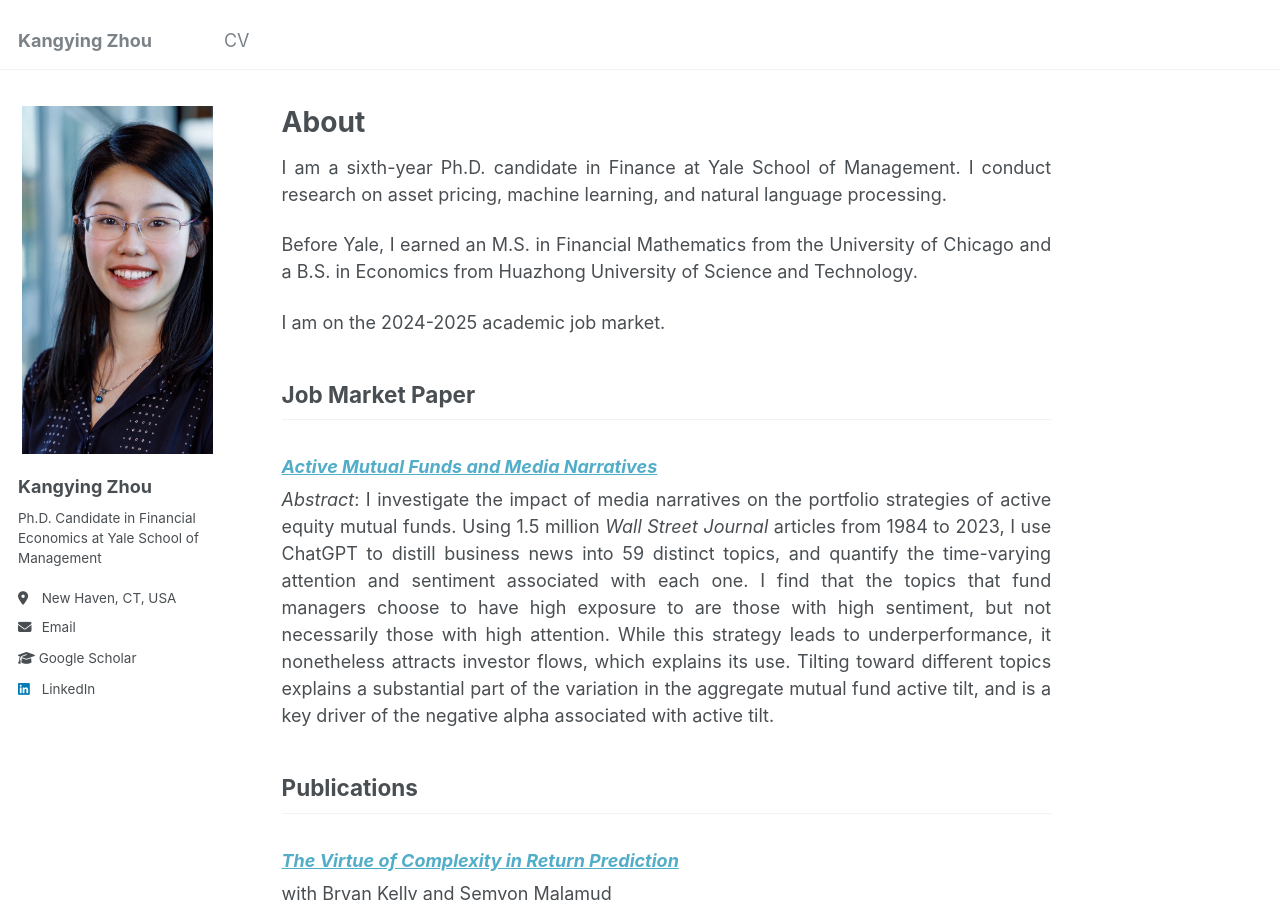
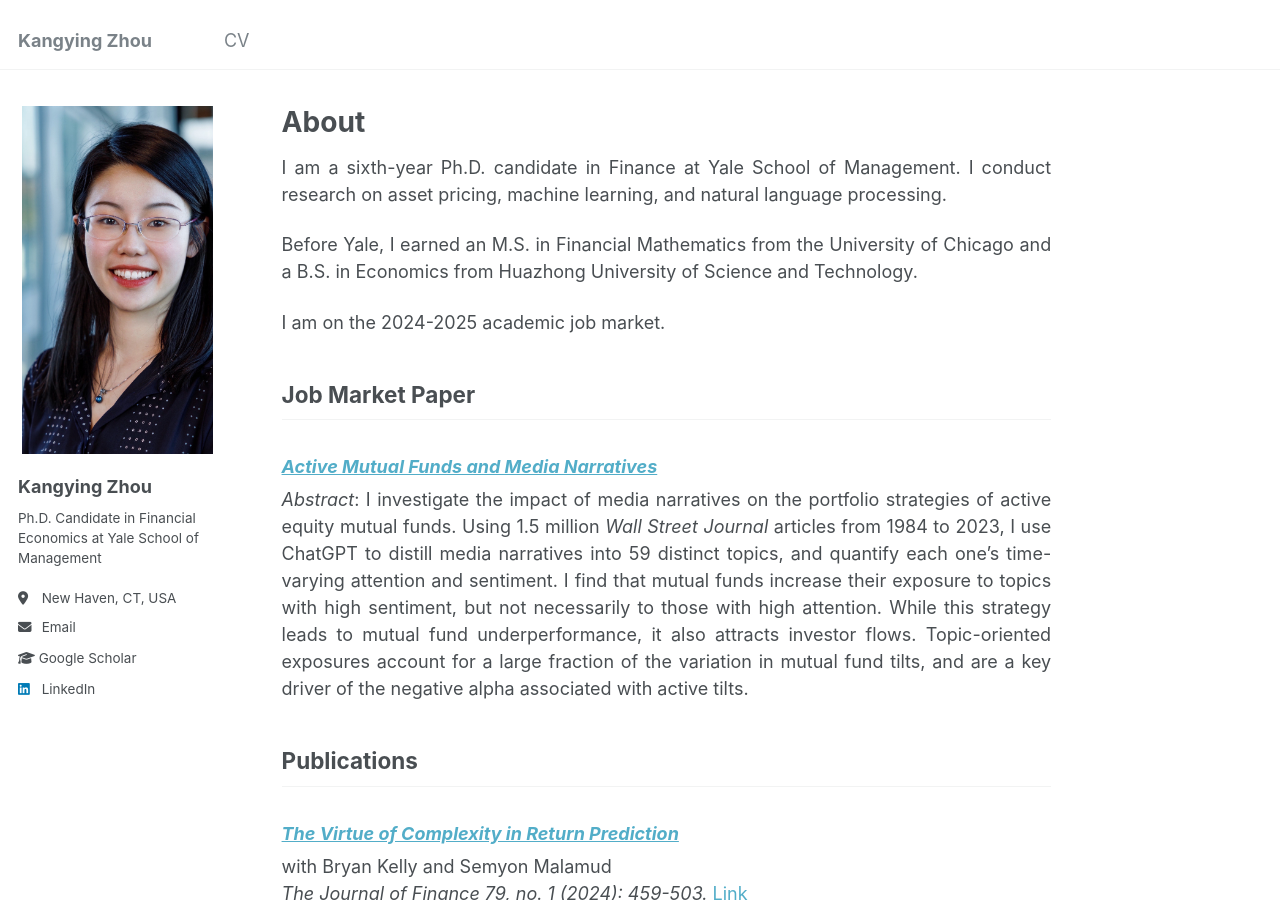
Before and after one commit to rosieli5/rosieli5.github.io, a Jekyll site: the page built from _pages/about.md, in a window 1280 px wide and 900 px high. Built offline with Jekyll 4.4.1, drawn with Linux system fonts in a browser that asks for light colours.

Commit message:
Update about.md

```diff
--- a/_pages/about.md
+++ b/_pages/about.md
@@ -18,9 +18,9 @@ I am on the 2024-2025 academic job market.
 
 ## Job Market Paper
 
-### [*Active Mutual Funds and Media Narratives*]()
+### [*Active Mutual Funds and Media Narratives*](https://www.dropbox.com/scl/fi/j3sw8yefim6ld42hqeply/JMP_KangyingZhou.pdf?rlkey=l7fm0d762hyu69nqo6m982szt&st=r3yoipyu&dl=0)
 
-*Abstract*: I investigate the impact of media narratives on the portfolio strategies of active equity mutual funds. Using 1.5 million *Wall Street Journal* articles from 1984 to 2023, I use ChatGPT to distill business news into 59 distinct topics, and quantify the time-varying attention and sentiment associated with each one. I find that the topics that fund managers choose to have high exposure to are those with high sentiment, but not necessarily those with high attention. While this strategy leads to underperformance, it nonetheless attracts investor flows, which explains its use. Tilting toward different topics explains a substantial part of the variation in the aggregate mutual fund active tilt, and is a key driver of the negative alpha associated with active tilt.
+*Abstract*: I investigate the impact of media narratives on the portfolio strategies of active equity mutual funds. Using 1.5 million *Wall Street Journal* articles from 1984 to 2023, I use ChatGPT to distill media narratives into 59 distinct topics, and quantify each one's time-varying attention and sentiment. I find that mutual funds increase their exposure to topics with high sentiment, but not necessarily to those with high attention. While this strategy leads to mutual fund underperformance, it also attracts investor flows. Topic-oriented exposures account for a large fraction of the variation in mutual fund tilts, and are a key driver of the negative alpha associated with active tilts.
 
 ## Publications
 
```
